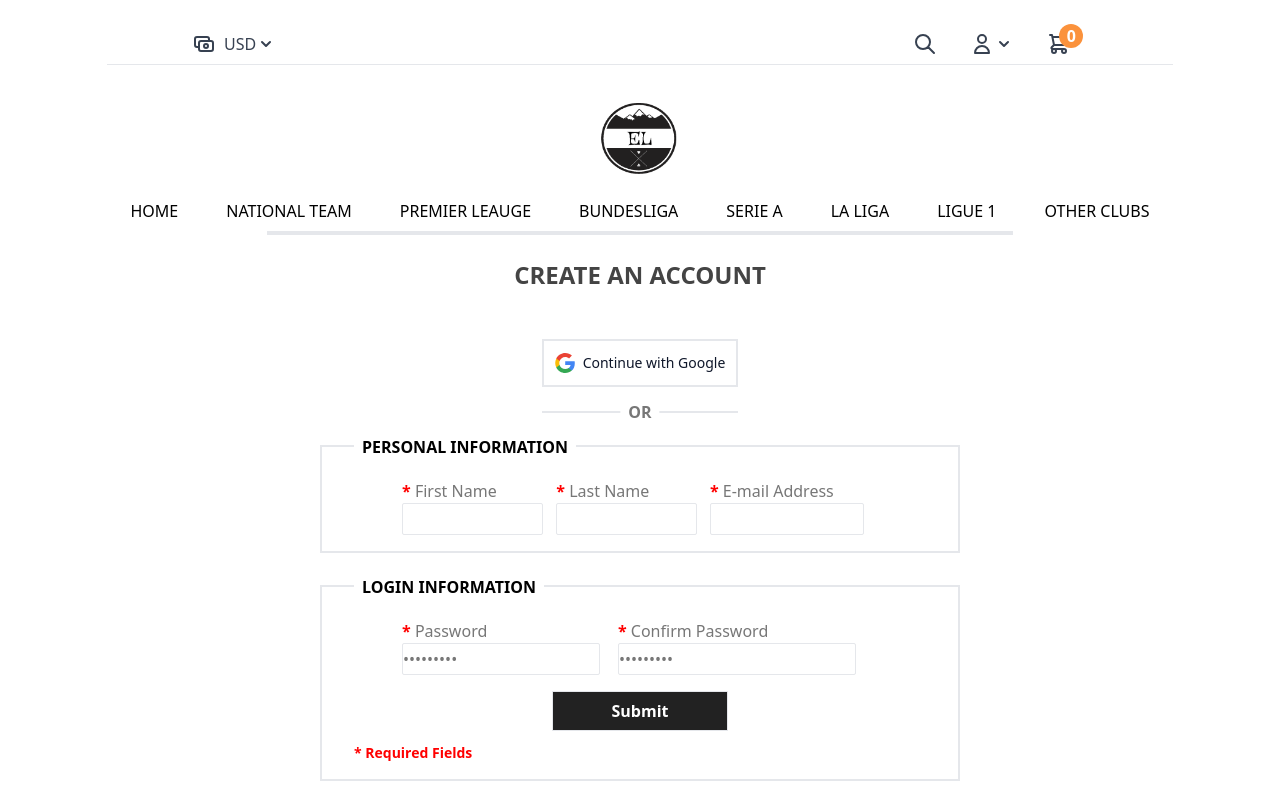
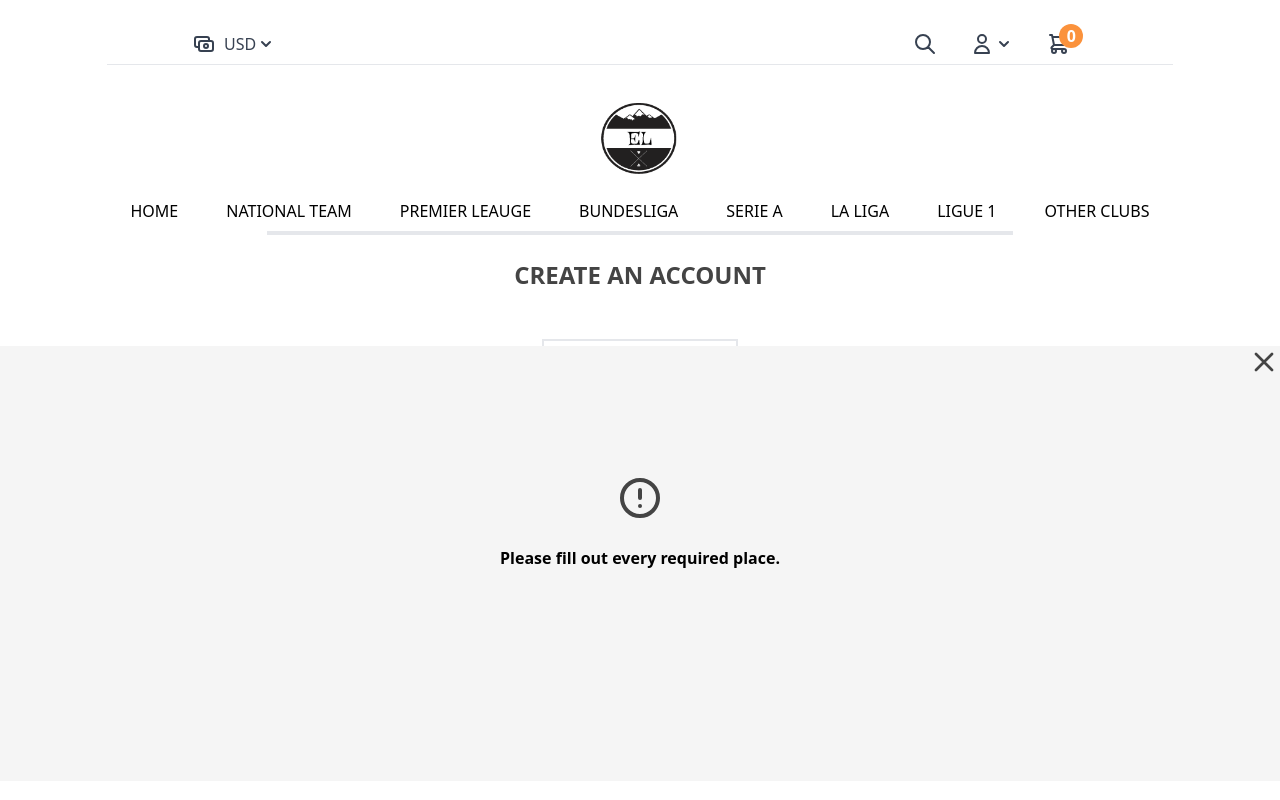
Before and after one commit to etrafa/e-commerce, a Next.js app: page /create-account in a window 1280 px wide. Both pictures are taken after typing "Sample123", "Sample123" into the empty fields and a click on the button "Submit". Shown: the top 800 px of the page. Built offline with nearby package versions, Linux system fonts and the light colour scheme.

Commit message:
signup form was made to the firebase auth. user can now register.

```diff
--- /dev/null
+++ b/components/Error-Success/SignUpError.js
@@ -0,0 +1,51 @@
+import { useContext } from "react";
+import { CurrencyContext } from "../../Context/CurrencyContext";
+
+const SignUpError = () => {
+  const { signUpErrorModal, setSignUpErrorModal, signUpModalMessage } =
+    useContext(CurrencyContext);
+
+  return (
+    <div>
+      {signUpErrorModal && (
+        <div className="w-full h-5/6 absolute bottom-0 z-50  mx-auto bg-neutral-100">
+          <svg
+            onClick={() => setSignUpErrorModal(false)}
+            xmlns="http://www.w3.org/2000/svg"
+            className="h-8 w-8 ml-auto text-border cursor-pointer hover:text-slate-900"
+            fill="none"
+            viewBox="0 0 24 24"
+            stroke="currentColor"
+            strokeWidth={2}
+          >
+            <path
+              strokeLinecap="round"
+              strokeLinejoin="round"
+              d="M6 18L18 6M6 6l12 12"
+            />
+          </svg>
+
+          <div className="flex flex-col justify-center items-center mt-24">
+            <svg
+              xmlns="http://www.w3.org/2000/svg"
+              className="h-12 w-12 text-border"
+              fill="none"
+              viewBox="0 0 24 24"
+              stroke="currentColor"
+              strokeWidth={2}
+            >
+              <path
+                strokeLinecap="round"
+                strokeLinejoin="round"
+                d="M12 8v4m0 4h.01M21 12a9 9 0 11-18 0 9 9 0 0118 0z"
+              />
+            </svg>
+            <strong className="mt-6">{signUpModalMessage}</strong>
+          </div>
+        </div>
+      )}
+    </div>
+  );
+};
+
+export default SignUpError;
--- /dev/null
+++ b/components/Error-Success/SignUpSuccess.js
@@ -0,0 +1,51 @@
+import { useContext } from "react";
+import { CurrencyContext } from "../../Context/CurrencyContext";
+
+const SignUpSuccess = () => {
+  const { signUpSuccessModal, setSignUpSuccessModal, signUpModalMessage } =
+    useContext(CurrencyContext);
+
+  return (
+    <div>
+      {signUpSuccessModal && (
+        <div className="w-full h-5/6 absolute bottom-0 z-50  mx-auto bg-neutral-100">
+          <svg
+            onClick={() => setSignUpSuccessModal(false)}
+            xmlns="http://www.w3.org/2000/svg"
+            className="h-8 w-8 ml-auto text-border cursor-pointer hover:text-slate-900"
+            fill="none"
+            viewBox="0 0 24 24"
+            stroke="currentColor"
+            strokeWidth={2}
+          >
+            <path
+              strokeLinecap="round"
+              strokeLinejoin="round"
+              d="M6 18L18 6M6 6l12 12"
+            />
+          </svg>
+
+          <div className="flex flex-col justify-center items-center mt-24">
+            <svg
+              xmlns="http://www.w3.org/2000/svg"
+              className="h-6 w-6"
+              fill="none"
+              viewBox="0 0 24 24"
+              stroke="currentColor"
+              strokeWidth={2}
+            >
+              <path
+                strokeLinecap="round"
+                strokeLinejoin="round"
+                d="M5 13l4 4L19 7"
+              />
+            </svg>
+            <strong className="mt-6">{signUpModalMessage}</strong>
+          </div>
+        </div>
+      )}
+    </div>
+  );
+};
+
+export default SignUpSuccess;
--- a/firebase/firebaseConfig.js
+++ b/firebase/firebaseConfig.js
@@ -1,5 +1,6 @@
 import { initializeApp } from "firebase/app";
 import { getFirestore } from "firebase/firestore";
+import { getAuth } from "firebase/auth";
 
 // Your web app's Firebase configuration
 const firebaseConfig = {
@@ -15,3 +16,4 @@ const firebaseConfig = {
 
 const app = initializeApp(firebaseConfig);
 export const db = getFirestore(app);
+export const auth = getAuth(app);
--- a/pages/_app.js
+++ b/pages/_app.js
@@ -35,6 +35,11 @@ function MyApp({ Component, pageProps }) {
     passwordAgain: "",
   });
 
+  //! ERROR TRACKER
+  const [signUpErrorModal, setSignUpErrorModal] = useState(false);
+  const [signUpSuccessModal, setSignUpSuccessModal] = useState(false);
+  const [signUpModalMessage, setSignUpModalMessage] = useState("");
+
   useEffect(() => {
     setShowing(true);
   }, []);
@@ -59,6 +64,12 @@ function MyApp({ Component, pageProps }) {
           setIsProductSizeEmpty,
           registerNewUser,
           setRegisterNewUser,
+          signUpErrorModal,
+          setSignUpErrorModal,
+          signUpModalMessage,
+          setSignUpModalMessage,
+          signUpSuccessModal,
+          setSignUpSuccessModal,
         }}
       >
         <Layout>
--- a/pages/create-account.js
+++ b/pages/create-account.js
@@ -1,27 +1,61 @@
+//usecontext
 import { useContext } from "react";
 import { CurrencyContext } from "../Context/CurrencyContext";
+
+//components & functions
+import SignUpError from "../components/Error-Success/SignUpError";
 import SignUpWithGoogle from "../components/Login/SignUpWithGoogle";
+import SignUpSuccess from "../components/Error-Success/SignUpSuccess";
+import { signUp } from "../functions/signUp";
 
 const createaccount = () => {
   //? STORE USER LOGIN INFORMATION
-  const { registerNewUser, setRegisterNewUser } = useContext(CurrencyContext);
-
-  //? SAVE USER LOGIN INFORMATION TO DATABASE
+  const {
+    registerNewUser,
+    setRegisterNewUser,
+    setSignUpErrorModal,
+    setSignUpModalMessage,
+    setSignUpSuccessModal,
+  } = useContext(CurrencyContext);
 
   const registerUserToDB = (e) => {
     let newUser = { [e.target.name]: e.target.value };
     setRegisterNewUser({ ...registerNewUser, ...newUser });
   };
 
+  //SEND NEW USER REGISTRATION TO DATABASE
   const handleRegistration = () => {
-    console.log(registerNewUser);
+    if (registerNewUser.password !== registerNewUser.passwordAgain) {
+      setSignUpErrorModal(true);
+      setSignUpModalMessage("Password must be same");
+    } else if (
+      (registerNewUser.firstName =
+        "" ||
+        registerNewUser.lastName === "" ||
+        registerNewUser.email === "" ||
+        registerNewUser.password === "" ||
+        registerNewUser.passwordAgain === "")
+    ) {
+      setSignUpErrorModal(true);
+      setSignUpModalMessage("Please fill out every required place.");
+    } else
+      signUp(
+        registerNewUser.email,
+        registerNewUser.password,
+        setSignUpModalMessage,
+        setSignUpErrorModal,
+        setSignUpSuccessModal
+      );
   };
 
   return (
-    <div className="mt-6 ">
+    <div className="mt-6 relative">
+      <SignUpError />
+      <SignUpSuccess />
       <h1 className="text-border text-2xl font-bold text-center">
         CREATE AN ACCOUNT
       </h1>
+
       <div className="w-full text-center mt-12 lg:w-2/12 lg:mx-auto">
         <SignUpWithGoogle />
         <figure className="border relative mt-6 w-11/12 mx-auto">
@@ -30,6 +64,7 @@ const createaccount = () => {
           </span>
         </figure>
       </div>
+
       <div className="border-2 px-8 mt-8 py-4 w-11/12 mx-auto flex flex-col md:w-8/12 lg:w-6/12 relative">
         <h2 className="text-black font-semibold text-center absolute -top-3 bg-white px-2">
           PERSONAL INFORMATION
@@ -99,6 +134,7 @@ const createaccount = () => {
             />
           </label>
         </div>
+
         <button
           onClick={handleRegistration}
           className="block border w-44 h-10 mt-4 mx-auto bg-footer text-white font-bold hover:bg-white hover:text-footer"
```
Also changed, not shown: components/Error-Success/SizeSelectionError.js (renamed from components/Errors/SizeSelectionError.js), 1 other file (tests, documents, lock files or other folders).
